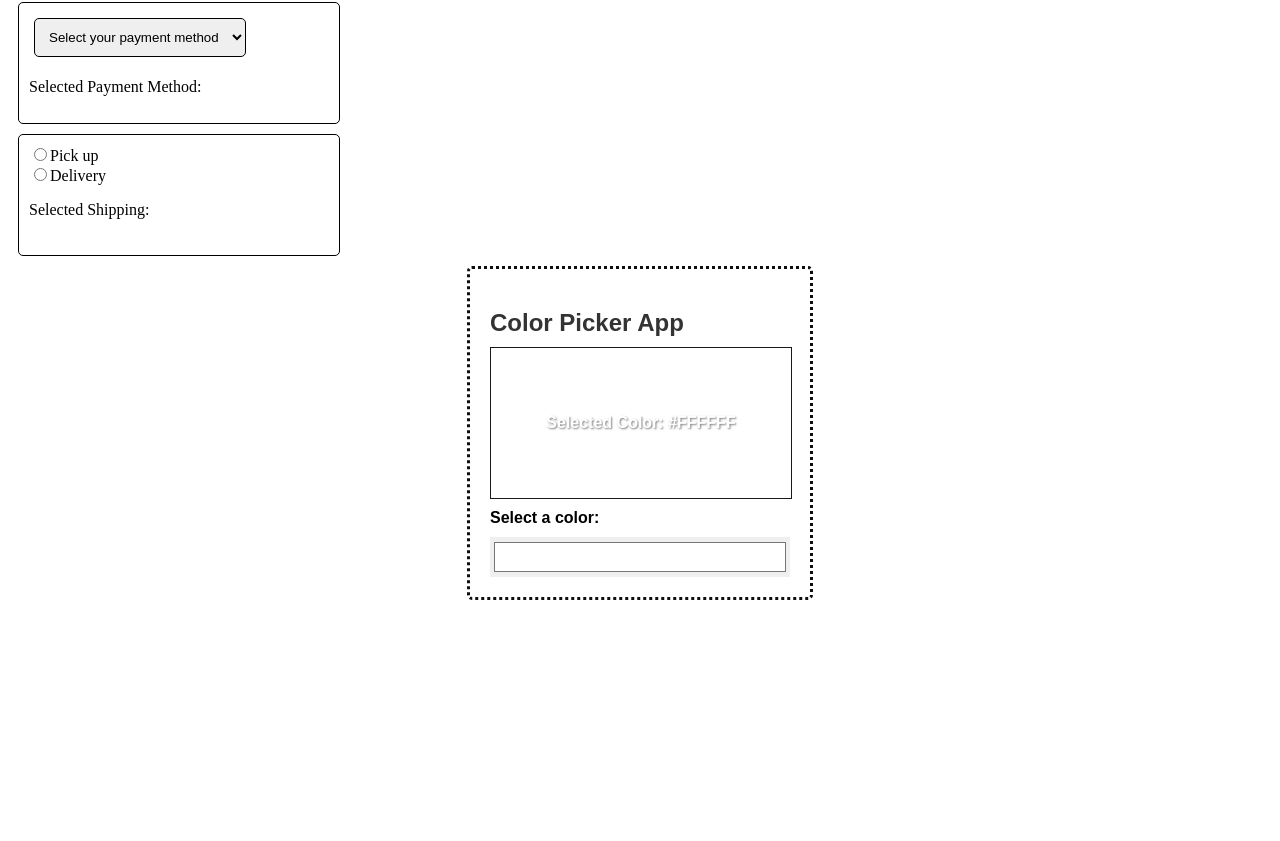
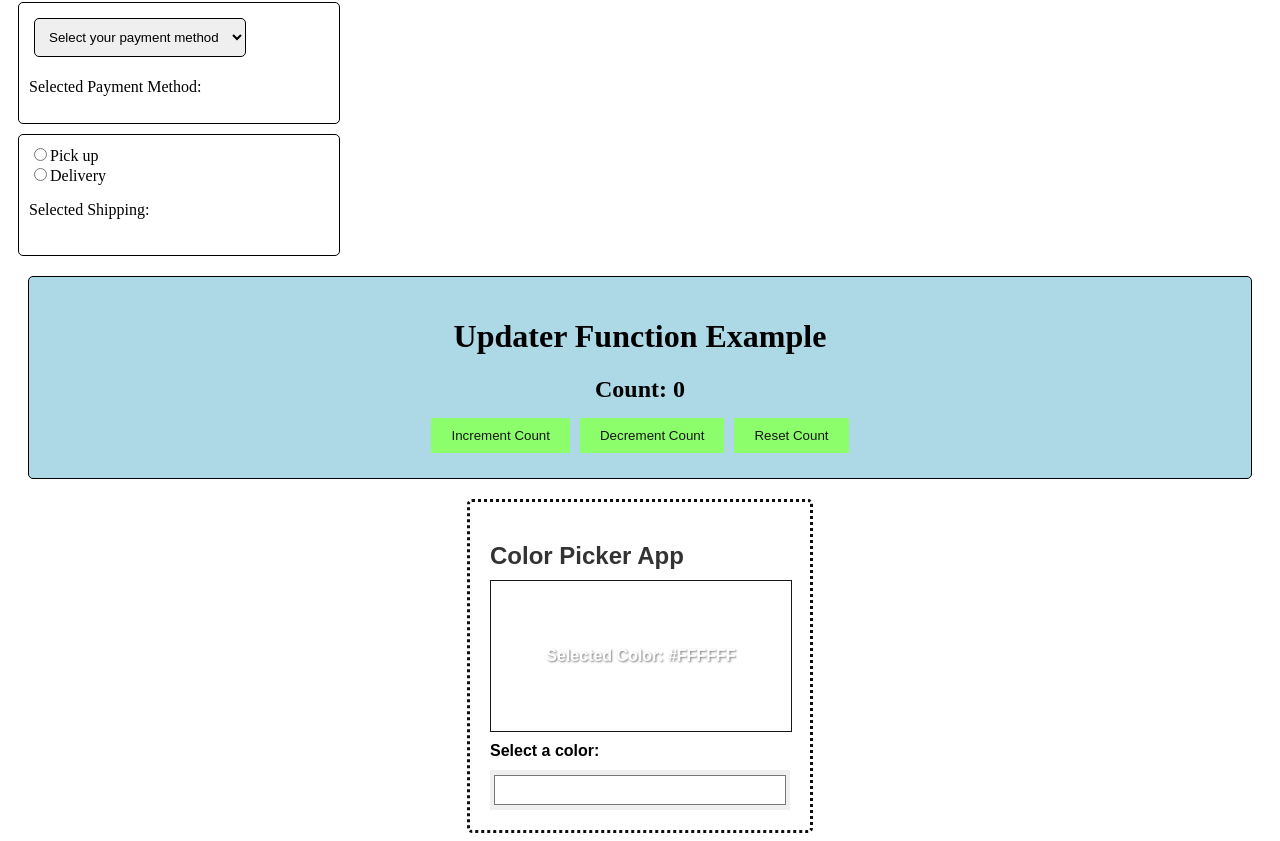
Before and after one commit to gowrivenneti/React-Learning, a React (Vite) app: page / in a window 1280 px wide. Shown: the part 2956-3797 px from the top of the page. Before the commit the page ends 3564 px from the top, so only its background shows below. Built offline with nearby package versions, Linux system fonts and the light colour scheme.

Commit message:
Updater Function is added

```diff
--- a/src/App2.jsx
+++ b/src/App2.jsx
@@ -3,6 +3,7 @@ import Target from './Target.jsx'
 import Hook from './Hook.jsx'
 import Counter from './Counter.jsx'
 import OnChange from './OnChange.jsx'
+import UpdaterFunction from './UpdaterFunction.jsx'
 function App2() {
     return (
         <div>
@@ -11,6 +12,7 @@ function App2() {
             <Hook />
             <Counter />
             <OnChange />
+            <UpdaterFunction />
         </div>
     )
 }
--- /dev/null
+++ b/src/UpdaterFunction.jsx
@@ -0,0 +1,28 @@
+import React,{ useState } from 'react';
+function UpdaterFunction(){
+    const [count, setCount] = useState(0);
+    const Increment = () => {
+        setCount(count=>count + 1);
+        setCount(count=>count + 1);
+        setCount(count=>count + 1);
+    };
+    const Decrement = () => {
+        setCount(count=>count - 1);
+        setCount(count=>count - 1);
+        setCount(count=>count - 1);
+    };
+    const Reset = () => {
+        setCount(0);
+    }
+    return(
+        <div className='updater-function'>
+            <h1>Updater Function Example</h1>
+            <h1 className='counter-title'>Count: {count}</h1>
+            <button className='button-counter' onClick={Increment}>Increment Count</button>
+            <button className='button-counter' onClick={Decrement}>Decrement Count</button>
+            <button className='button-counter' onClick={Reset}>Reset Count</button>
+
+        </div>
+    );
+}
+export default UpdaterFunction;
--- a/src/index.css
+++ b/src/index.css
@@ -136,3 +136,11 @@
   margin: 10px;
   padding: 10px;
 }
+.updater-function{
+  text-align: center;
+  margin: 20px;
+  border: 1px solid black;
+  border-radius: 5px;
+  padding: 20px;
+  background-color: lightblue;
+}
```
